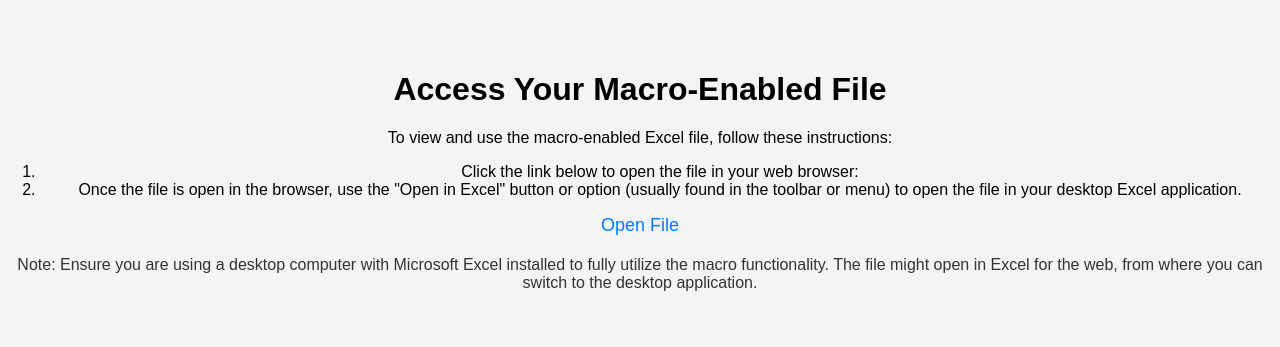
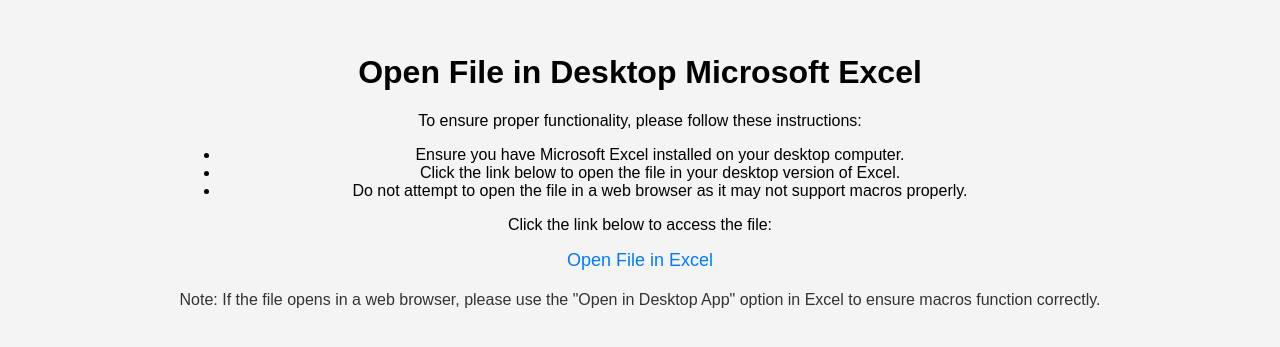
Before and after one commit to vinayakbb/open-in-excel, a plain HTML site: page index.html in a window 1280 px wide. Shown: the part 221-568 px from the top of the page. Drawn offline with Linux system fonts and the light colour scheme.

Commit message:
Update index.html

```diff
--- a/index.html
+++ b/index.html
@@ -3,7 +3,7 @@
 <head>
     <meta charset="UTF-8">
     <meta name="viewport" content="width=device-width, initial-scale=1.0">
-    <title>Access Macro-Enabled File</title>
+    <title>Open File in Desktop Excel</title>
     <style>
         body {
             font-family: Arial, sans-serif;
@@ -34,14 +34,16 @@
 </head>
 <body>
     <div class="container">
-        <h1>Access Your Macro-Enabled File</h1>
-        <p>To view and use the macro-enabled Excel file, follow these instructions:</p>
-        <ol>
-            <li>Click the link below to open the file in your web browser:</li>
-            <li>Once the file is open in the browser, use the "Open in Excel" button or option (usually found in the toolbar or menu) to open the file in your desktop Excel application.</li>
-        </ol>
-        <a href="https://1drv.ms/x/c/d1c4f7c83474b771/EYYIeXDyRqhClFwt9Ox9FG4Br2JNN9EWb1Xiq0RIgMX2Hg?e=mSfueV" target="_blank">Open File</a>
-        <p class="note">Note: Ensure you are using a desktop computer with Microsoft Excel installed to fully utilize the macro functionality. The file might open in Excel for the web, from where you can switch to the desktop application.</p>
+        <h1>Open File in Desktop Microsoft Excel</h1>
+        <p>To ensure proper functionality, please follow these instructions:</p>
+        <ul>
+            <li>Ensure you have Microsoft Excel installed on your desktop computer.</li>
+            <li>Click the link below to open the file in your desktop version of Excel.</li>
+            <li>Do not attempt to open the file in a web browser as it may not support macros properly.</li>
+        </ul>
+        <p>Click the link below to access the file:</p>
+        <a href="https://1drv.ms/x/c/d1c4f7c83474b771/EYYIeXDyRqhClFwt9Ox9FG4Br2JNN9EWb1Xiq0RIgMX2Hg?e=mSfueV" target="_blank">Open File in Excel</a>
+        <p class="note">Note: If the file opens in a web browser, please use the "Open in Desktop App" option in Excel to ensure macros function correctly.</p>
     </div>
 </body>
 </html>
```
